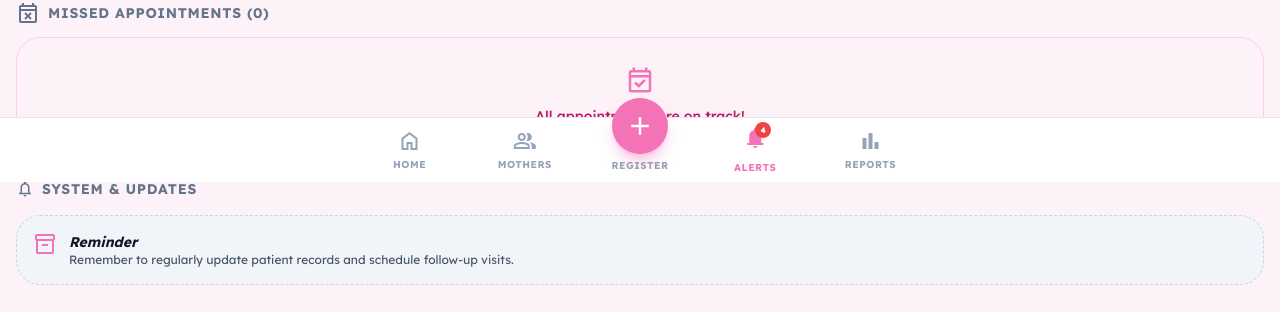
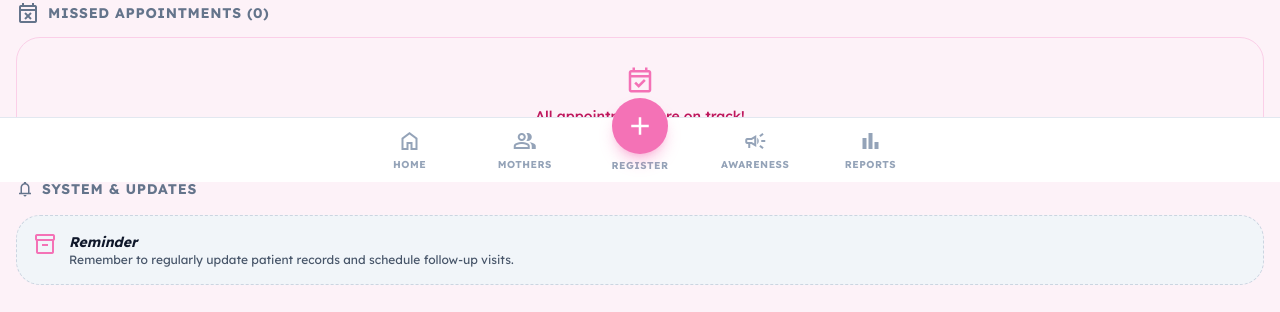
Before and after one commit to saugat2003/codeyatra2.0_access_denied_matritwa, a Django app: page /alerts/ in a window 1280 px wide. Shown: the part 618-930 px from the top of the page. Run offline with Django 5.2, Linux system fonts and the light colour scheme; a user stored in the database is signed in; data comes from the database, SQL or seed files in the repository; both versions use the stored data as it was after the commit; data that the repository does not hold is empty; some libraries are stand-ins or nearby versions.

Commit message:
feat: Add new mother dashboard, profile, records, alerts, SOS, and reports pages.

```diff
--- a/templates/mother/dashboard.html
+++ b/templates/mother/dashboard.html
@@ -128,9 +128,9 @@
             <span class="text-[10px] font-bold uppercase tracking-wider text-slate-400 mt-10">Register</span>
         </div>
 
-        <a class="flex flex-1 flex-col items-center justify-center gap-1 {% if request.resolver_match.url_name == 'priority_alerts' %}text-primary{% else %}text-slate-400 hover:text-primary{% endif %} transition-colors" href="{% url 'main:priority_alerts' %}">
-            <span class="material-symbols-outlined {% if request.resolver_match.url_name == 'priority_alerts' %}fill-icon{% endif %}">notifications</span>
-            <span class="text-[10px] font-bold uppercase tracking-wider">Alerts</span>
+        <a class="flex flex-1 flex-col items-center justify-center gap-1 {% if request.resolver_match.url_name == 'awareness_program' %}text-primary{% else %}text-slate-400 hover:text-primary{% endif %} transition-colors" href="{% url 'main:awareness_program' %}">
+            <span class="material-symbols-outlined {% if request.resolver_match.url_name == 'awareness_program' %}fill-icon{% endif %}">campaign</span>
+            <span class="text-[10px] font-bold uppercase tracking-wider">Awareness</span>
         </a>
         <a class="flex flex-1 flex-col items-center justify-center gap-1 {% if request.resolver_match.url_name == 'monthly_reports' %}text-primary{% else %}text-slate-400 hover:text-primary{% endif %} transition-colors" href="{% url 'main:monthly_reports' %}">
             <span class="material-symbols-outlined {% if request.resolver_match.url_name == 'monthly_reports' %}fill-icon{% endif %}">bar_chart</span>
--- a/templates/mother/monthly_reports.html
+++ b/templates/mother/monthly_reports.html
@@ -167,9 +167,9 @@
             <span class="text-[10px] font-bold uppercase tracking-wider text-slate-400 mt-10">Register</span>
         </div>
 
-        <a class="flex flex-1 flex-col items-center justify-center gap-1 {% if request.resolver_match.url_name == 'priority_alerts' %}text-primary{% else %}text-slate-400 hover:text-primary{% endif %} transition-colors" href="{% url 'main:priority_alerts' %}">
-            <span class="material-symbols-outlined {% if request.resolver_match.url_name == 'priority_alerts' %}fill-icon{% endif %}">notifications</span>
-            <span class="text-[10px] font-bold uppercase tracking-wider">Alerts</span>
+        <a class="flex flex-1 flex-col items-center justify-center gap-1 {% if request.resolver_match.url_name == 'awareness_program' %}text-primary{% else %}text-slate-400 hover:text-primary{% endif %} transition-colors" href="{% url 'main:awareness_program' %}">
+            <span class="material-symbols-outlined {% if request.resolver_match.url_name == 'awareness_program' %}fill-icon{% endif %}">campaign</span>
+            <span class="text-[10px] font-bold uppercase tracking-wider">Awareness</span>
         </a>
         <a class="flex flex-1 flex-col items-center justify-center gap-1 {% if request.resolver_match.url_name == 'monthly_reports' %}text-primary{% else %}text-slate-400 hover:text-primary{% endif %} transition-colors" href="{% url 'main:monthly_reports' %}">
             <span class="material-symbols-outlined {% if request.resolver_match.url_name == 'monthly_reports' %}fill-icon{% endif %}">bar_chart</span>
--- a/templates/mother/mother_list.html
+++ b/templates/mother/mother_list.html
@@ -116,9 +116,9 @@
             <span class="text-[10px] font-bold uppercase tracking-wider text-slate-400 mt-10">Register</span>
         </div>
 
-        <a class="flex flex-1 flex-col items-center justify-center gap-1 {% if request.resolver_match.url_name == 'priority_alerts' %}text-primary{% else %}text-slate-400 hover:text-primary{% endif %} transition-colors" href="{% url 'main:priority_alerts' %}">
-            <span class="material-symbols-outlined {% if request.resolver_match.url_name == 'priority_alerts' %}fill-icon{% endif %}">notifications</span>
-            <span class="text-[10px] font-bold uppercase tracking-wider">Alerts</span>
+        <a class="flex flex-1 flex-col items-center justify-center gap-1 {% if request.resolver_match.url_name == 'awareness_program' %}text-primary{% else %}text-slate-400 hover:text-primary{% endif %} transition-colors" href="{% url 'main:awareness_program' %}">
+            <span class="material-symbols-outlined {% if request.resolver_match.url_name == 'awareness_program' %}fill-icon{% endif %}">campaign</span>
+            <span class="text-[10px] font-bold uppercase tracking-wider">Awareness</span>
         </a>
         <a class="flex flex-1 flex-col items-center justify-center gap-1 {% if request.resolver_match.url_name == 'monthly_reports' %}text-primary{% else %}text-slate-400 hover:text-primary{% endif %} transition-colors" href="{% url 'main:monthly_reports' %}">
             <span class="material-symbols-outlined {% if request.resolver_match.url_name == 'monthly_reports' %}fill-icon{% endif %}">bar_chart</span>
--- a/templates/mother/mother_profile.html
+++ b/templates/mother/mother_profile.html
@@ -172,9 +172,9 @@
             <span class="text-[10px] font-bold uppercase tracking-wider text-slate-400 mt-10">Register</span>
         </div>
 
-        <a class="flex flex-1 flex-col items-center justify-center gap-1 {% if request.resolver_match.url_name == 'priority_alerts' %}text-primary{% else %}text-slate-400 hover:text-primary{% endif %} transition-colors" href="{% url 'main:priority_alerts' %}">
-            <span class="material-symbols-outlined {% if request.resolver_match.url_name == 'priority_alerts' %}fill-icon{% endif %}">notifications</span>
-            <span class="text-[10px] font-bold uppercase tracking-wider">Alerts</span>
+        <a class="flex flex-1 flex-col items-center justify-center gap-1 {% if request.resolver_match.url_name == 'awareness_program' %}text-primary{% else %}text-slate-400 hover:text-primary{% endif %} transition-colors" href="{% url 'main:awareness_program' %}">
+            <span class="material-symbols-outlined {% if request.resolver_match.url_name == 'awareness_program' %}fill-icon{% endif %}">campaign</span>
+            <span class="text-[10px] font-bold uppercase tracking-wider">Awareness</span>
         </a>
         <a class="flex flex-1 flex-col items-center justify-center gap-1 {% if request.resolver_match.url_name == 'monthly_reports' %}text-primary{% else %}text-slate-400 hover:text-primary{% endif %} transition-colors" href="{% url 'main:monthly_reports' %}">
             <span class="material-symbols-outlined {% if request.resolver_match.url_name == 'monthly_reports' %}fill-icon{% endif %}">bar_chart</span>
--- a/templates/mother/prioroty_alerts.html
+++ b/templates/mother/prioroty_alerts.html
@@ -226,14 +226,9 @@
                 <span class="text-[10px] font-bold uppercase tracking-wider text-slate-400 mt-10">Register</span>
             </div>
 
-            <a class="flex flex-1 flex-col items-center justify-center gap-1 {% if request.resolver_match.url_name == 'priority_alerts' %}text-primary{% else %}text-slate-400 hover:text-primary{% endif %} transition-colors" href="{% url 'main:priority_alerts' %}">
-                <div class="relative">
-                    <span class="material-symbols-outlined {% if request.resolver_match.url_name == 'priority_alerts' %}fill-icon{% endif %}">notifications</span>
-                    {% if total_alerts > 0 %}
-                    <span class="absolute -top-1 -right-1 flex h-4 w-4 items-center justify-center rounded-full bg-red-500 text-[8px] font-bold text-white">{{ total_alerts }}</span>
-                    {% endif %}
-                </div>
-                <span class="text-[10px] font-bold uppercase tracking-wider">Alerts</span>
+            <a class="flex flex-1 flex-col items-center justify-center gap-1 {% if request.resolver_match.url_name == 'awareness_program' %}text-primary{% else %}text-slate-400 hover:text-primary{% endif %} transition-colors" href="{% url 'main:awareness_program' %}">
+                <span class="material-symbols-outlined {% if request.resolver_match.url_name == 'awareness_program' %}fill-icon{% endif %}">campaign</span>
+                <span class="text-[10px] font-bold uppercase tracking-wider">Awareness</span>
             </a>
             <a class="flex flex-1 flex-col items-center justify-center gap-1 {% if request.resolver_match.url_name == 'monthly_reports' %}text-primary{% else %}text-slate-400 hover:text-primary{% endif %} transition-colors" href="{% url 'main:monthly_reports' %}">
                 <span class="material-symbols-outlined {% if request.resolver_match.url_name == 'monthly_reports' %}fill-icon{% endif %}">bar_chart</span>
--- a/templates/mother/sos_history.html
+++ b/templates/mother/sos_history.html
@@ -149,9 +149,9 @@
             <span class="text-[10px] font-bold uppercase tracking-wider text-slate-400 mt-10">Register</span>
         </div>
 
-        <a class="flex flex-1 flex-col items-center justify-center gap-1 {% if request.resolver_match.url_name == 'priority_alerts' %}text-primary{% else %}text-slate-400 hover:text-primary{% endif %} transition-colors" href="{% url 'main:priority_alerts' %}">
-            <span class="material-symbols-outlined {% if request.resolver_match.url_name == 'priority_alerts' %}fill-icon{% endif %}">notifications</span>
-            <span class="text-[10px] font-bold uppercase tracking-wider">Alerts</span>
+        <a class="flex flex-1 flex-col items-center justify-center gap-1 {% if request.resolver_match.url_name == 'awareness_program' %}text-primary{% else %}text-slate-400 hover:text-primary{% endif %} transition-colors" href="{% url 'main:awareness_program' %}">
+            <span class="material-symbols-outlined {% if request.resolver_match.url_name == 'awareness_program' %}fill-icon{% endif %}">campaign</span>
+            <span class="text-[10px] font-bold uppercase tracking-wider">Awareness</span>
         </a>
         <a class="flex flex-1 flex-col items-center justify-center gap-1 {% if request.resolver_match.url_name == 'monthly_reports' %}text-primary{% else %}text-slate-400 hover:text-primary{% endif %} transition-colors" href="{% url 'main:monthly_reports' %}">
             <span class="material-symbols-outlined {% if request.resolver_match.url_name == 'monthly_reports' %}fill-icon{% endif %}">bar_chart</span>
--- a/templates/mother/sos_trigger.html
+++ b/templates/mother/sos_trigger.html
@@ -150,9 +150,9 @@
             <span class="text-[10px] font-bold uppercase tracking-wider text-slate-400 mt-10">Register</span>
         </div>
 
-        <a class="flex flex-1 flex-col items-center justify-center gap-1 {% if request.resolver_match.url_name == 'priority_alerts' %}text-primary{% else %}text-slate-400 hover:text-primary{% endif %} transition-colors" href="{% url 'main:priority_alerts' %}">
-            <span class="material-symbols-outlined {% if request.resolver_match.url_name == 'priority_alerts' %}fill-icon{% endif %}">notifications</span>
-            <span class="text-[10px] font-bold uppercase tracking-wider">Alerts</span>
+        <a class="flex flex-1 flex-col items-center justify-center gap-1 {% if request.resolver_match.url_name == 'awareness_program' %}text-primary{% else %}text-slate-400 hover:text-primary{% endif %} transition-colors" href="{% url 'main:awareness_program' %}">
+            <span class="material-symbols-outlined {% if request.resolver_match.url_name == 'awareness_program' %}fill-icon{% endif %}">campaign</span>
+            <span class="text-[10px] font-bold uppercase tracking-wider">Awareness</span>
         </a>
         <a class="flex flex-1 flex-col items-center justify-center gap-1 {% if request.resolver_match.url_name == 'monthly_reports' %}text-primary{% else %}text-slate-400 hover:text-primary{% endif %} transition-colors" href="{% url 'main:monthly_reports' %}">
             <span class="material-symbols-outlined {% if request.resolver_match.url_name == 'monthly_reports' %}fill-icon{% endif %}">bar_chart</span>
```
Also changed, not shown: templates/mother/mother_records_detail.html (+5 -5 lines), db.sqlite3.
